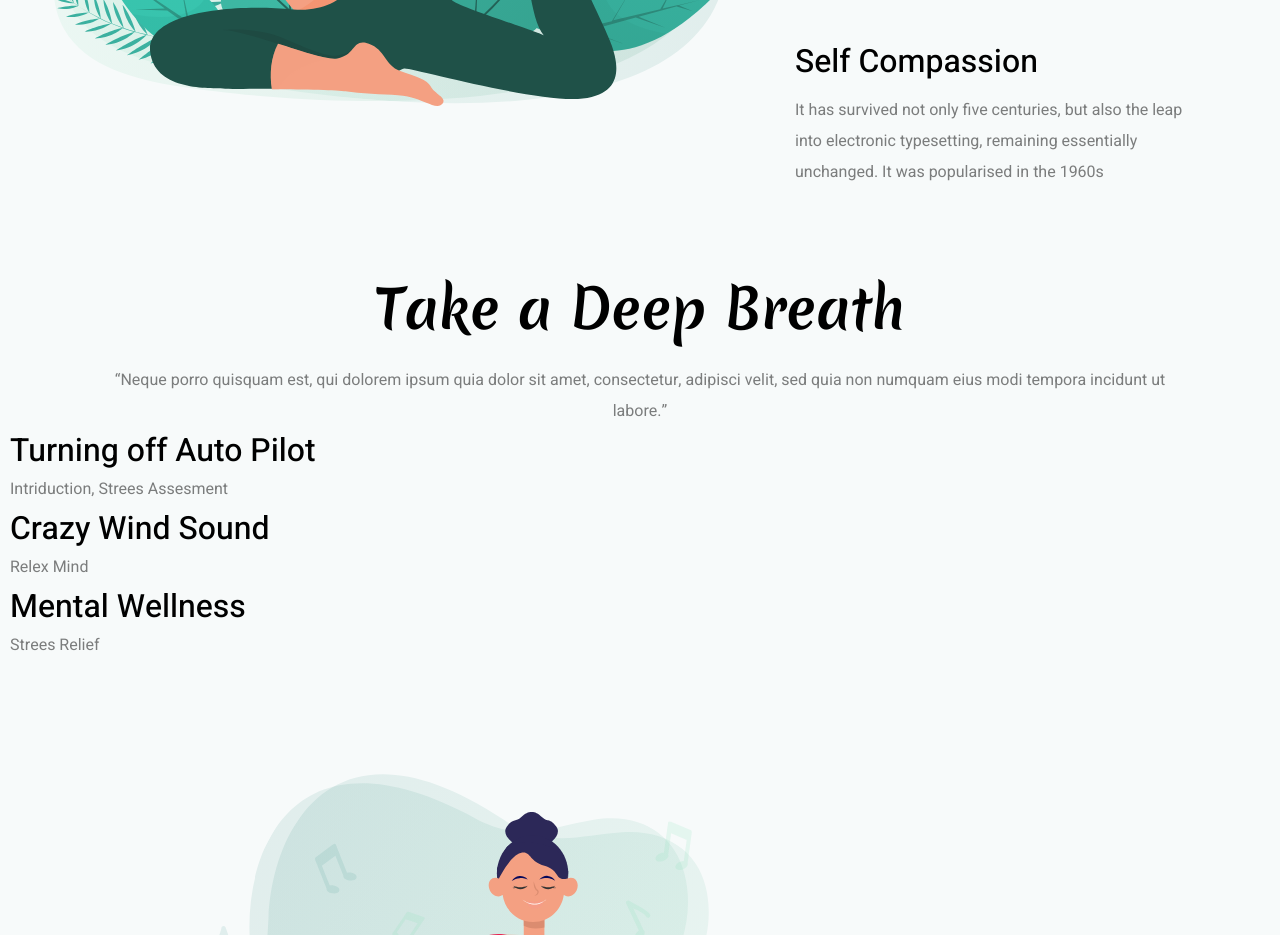
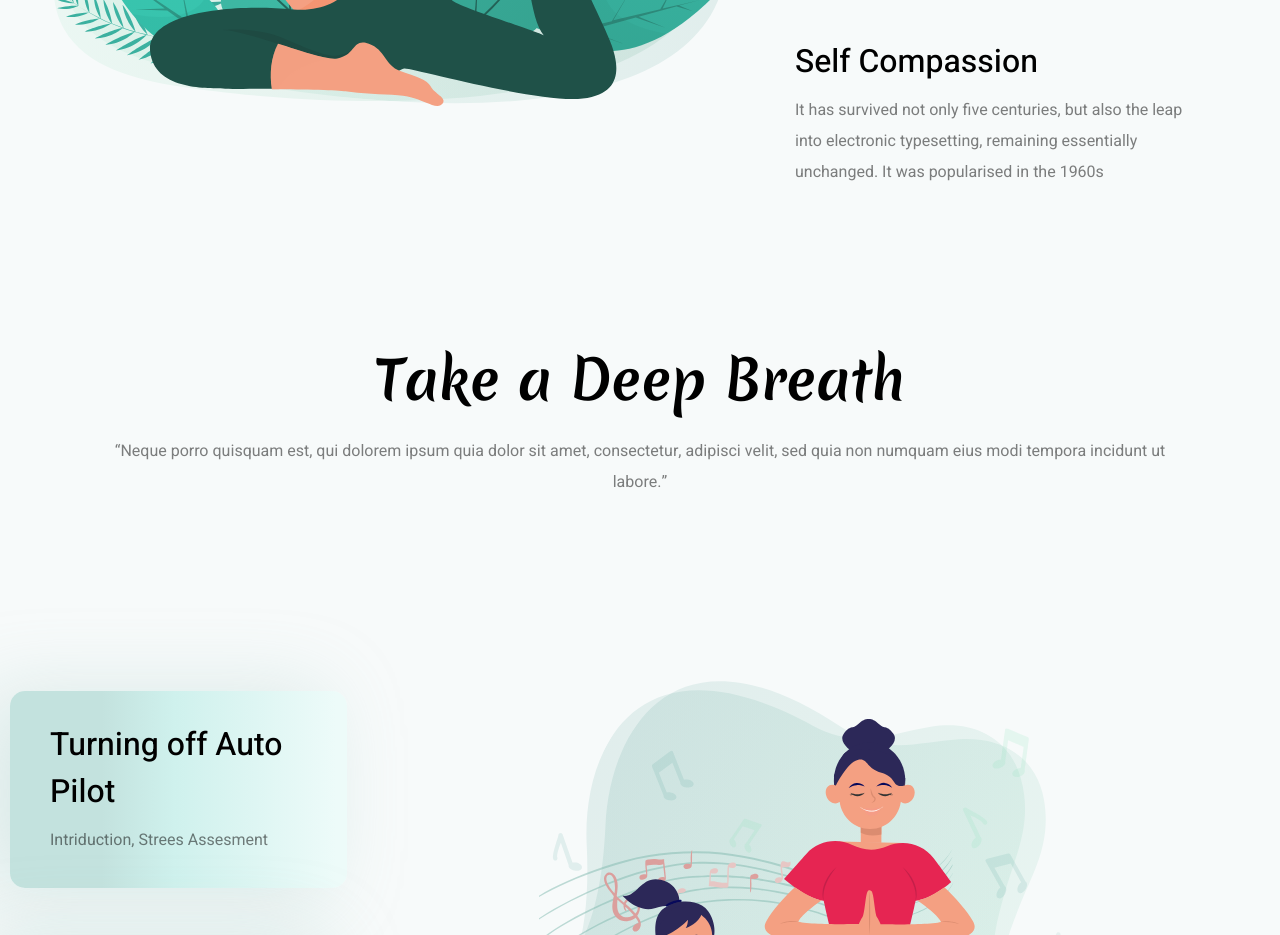
Before and after one commit to progdidi/meditation, a website: page app/index.html in a window 1280 px wide. Shown: the part 2805-3740 px from the top of the page. Drawn offline with Linux system fonts and the light colour scheme.

Commit message:
sounds section style

```diff
--- a/app/scss/style.scss
+++ b/app/scss/style.scss
@@ -125,6 +125,7 @@
 
 .cases {
     padding-top: 7px;
+    margin-bottom: 11px;
     &__title {
     }
     &__descr {
@@ -172,18 +173,32 @@
 
 
 .sounds {
+    padding-top: 60px;
+    padding-bottom: 163px;
     &__title {
     }
     &__descr {
+        margin-bottom: 70px;
     }
     &__content {
+        display: flex;
+        justify-content: space-between;
+        align-items: center;
         &-img {
         }
     }
     &__items {
+        width: 650px;
     }
     &__item {
+        width: 100%;
+        margin-bottom: 50px;
+        padding: 30px 40px 32px 40px;
+        background: linear-gradient(90deg, #C3E2DE 27.22%, #CFF1ED 48.89%, #EDFBF9 96.77%);
+        border-radius: 15px;
+        box-shadow: -26px 4px 79px rgba(168, 207, 202, 0.39);
         &-title {
+            margin-bottom: 10px;
         }
         &-descr {
         }
```
Also changed, not shown: app/css/style.min.css.
